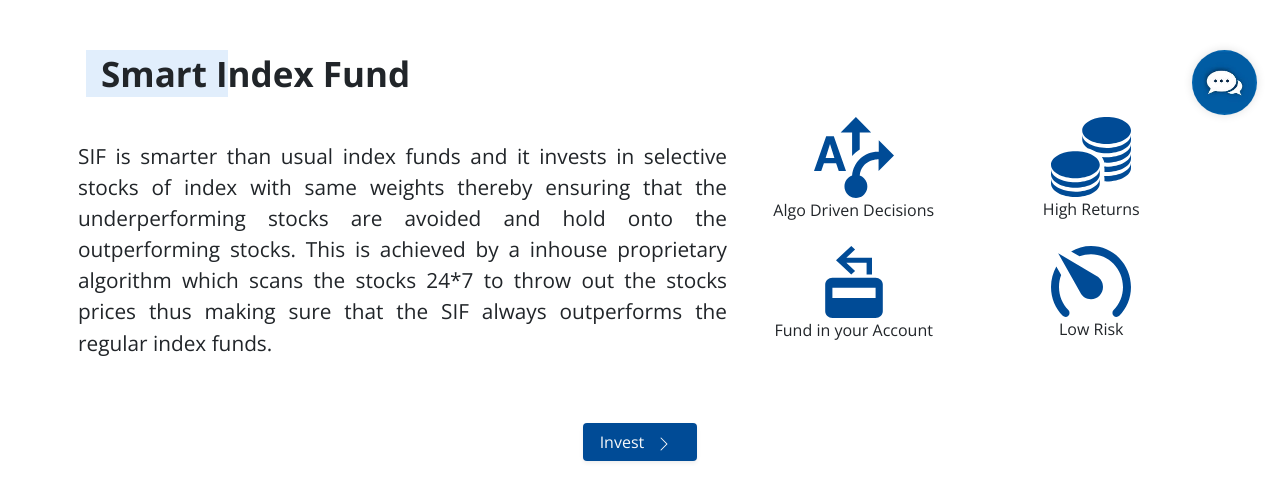
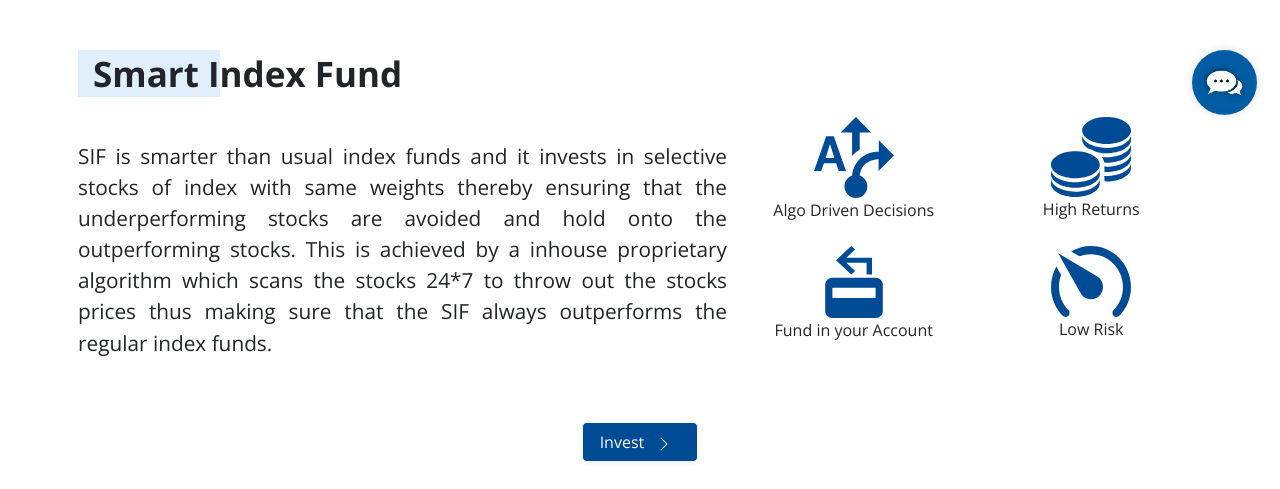
Before and after one commit to rushike/algo-helios, a Django app: page /subscriptions/jupiter/ in a window 1280 px wide; the page is wider, and only the part inside the window is pictured. Shown: the part 668-1157 px from the top of that part. Run offline with Django 3.2, Linux system fonts and the light colour scheme; parts of the project's set-up code (start-up, migrations or seed data) failed here and were passed over; some libraries are stand-ins or nearby versions.

Commit message:
Margin adjusted in Products Page

```diff
--- a/static/js/vue/templates/mercury-product-template.js
+++ b/static/js/vue/templates/mercury-product-template.js
@@ -1,7 +1,7 @@
 const MercuryPlans = `
 <div>
 
-<div class="m-5 row justify-content-center">
+<div class="mt-5 mb-3 row justify-content-center">
 	<p class="mx-4">Monthly</p>
 
   <v-switch v-model="subscription_period_selected" class="mx-4 my-0" label=""
@@ -15,7 +15,7 @@ const MercuryPlans = `
 <!-- ____________________period switch end___________________ -->
 <!-- ____________________N members starts____________________ -->
 
-<div class="m-5 row justify-content-center inline">
+<div class="m-3 row justify-content-center inline">
 	<!-- <div class="btn-toolbar shadow-lg" role="toolbar" aria-label="Toolbar with button groups">
 		<div class="btn-group mr-2 border-1" id="" role="group">
 			<button type="button" class="btn">1</button>
@@ -42,7 +42,7 @@ const MercuryPlans = `
 </div>
 
 <!-- __________________cards container start_________________ -->
-<div class="container text-center p-5">
+<div class="container text-center p-3">
 		<div class="row d-flex justify-content-around">
 
 		<div class="col-md-3">
--- a/templates/subscriptions/jupiter.html
+++ b/templates/subscriptions/jupiter.html
@@ -136,7 +136,7 @@
 
 	<div class="row">
 		<p class="float-left">
-			<span class="max_font m-2">
+			<span class="max_font m-1 ml-0">
 				<div class="smart_text"></div><div class="not_smart_text">ndex Fund</div>
 			</span>
 		</p>
--- a/templates/subscriptions/plans_copy.html
+++ b/templates/subscriptions/plans_copy.html
@@ -199,10 +199,7 @@
 			<a>What happens when my free trials expires ?</a>
 				<p> During your free trial, you have access to the Premium plan with the full functionality of Mercury. When the trial ends, you won’t be charged. You may choose to upgrade to a Basic or Premium plan from here.</p>
 		</li>
-		<li>
-			<a>Do you offer Discounts ?</a>
-				<p>Yes! Our discount schemes keep changing.Refer us to get Rs. 150/- off and the referee will get Rs. 100/- on his subscription.</p>
-		</li>
+
 		<li>
 			<a>Can I pay for my Team ?</a>
 				<p>Yes, you can. You can create your own team and pay for them in bulk to get a better offer.</p>
```
